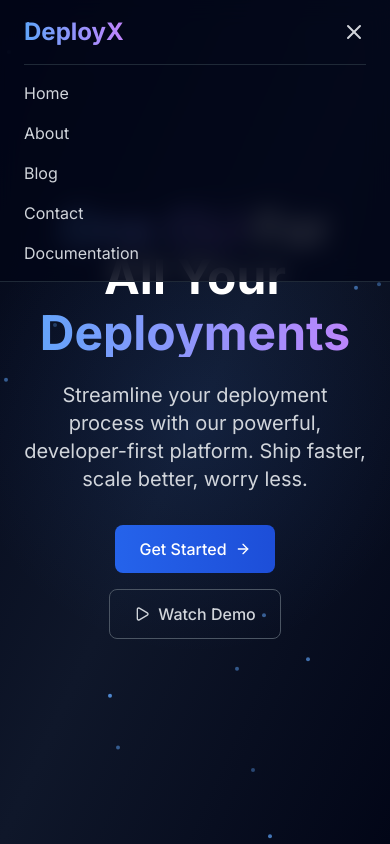
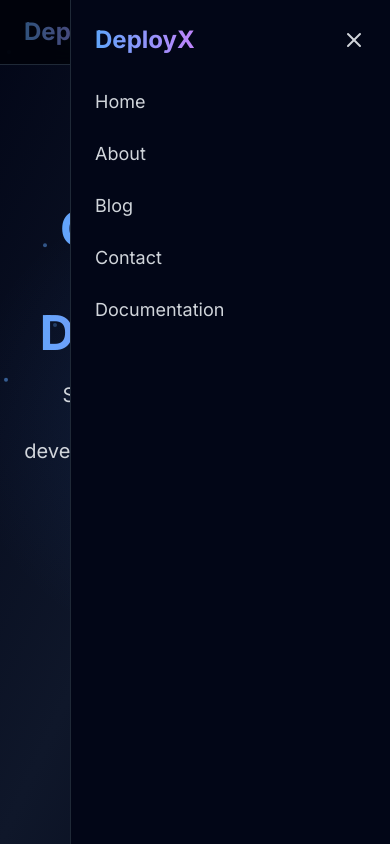
Before and after one commit to Adelodunpeter25/deployx-frontend, a React (Vite) app: page / in a window 390 px wide. Both pictures are taken after a click on the button 354 px from the left and 32 px from the top of the page. Shown: the top 844 px of the page. Built offline with nearby package versions, Linux system fonts and the light colour scheme.

Commit message:
updated hamburger on mobile to be a sidebar

```diff
--- a/src/components/Header.tsx
+++ b/src/components/Header.tsx
@@ -61,8 +61,6 @@ export default function Header() {
             ))}
           </nav>
 
-
-
           {/* Empty div for spacing */}
           <div className="hidden md:block"></div>
 
@@ -97,29 +95,52 @@ export default function Header() {
             </AnimatePresence>
           </motion.button>
         </div>
+      </div>
 
-        {/* Mobile Navigation */}
+      {/* Mobile Sidebar Overlay */}
       <AnimatePresence>
         {isMenuOpen && (
+          <>
+            {/* Backdrop */}
             <motion.div
-              className="md:hidden py-4 border-t border-gray-800"
-              initial={{ height: 0, opacity: 0 }}
-              animate={{ height: 'auto', opacity: 1 }}
-              exit={{ height: 0, opacity: 0 }}
-              transition={{ duration: 0.3 }}
+              className="fixed inset-0 bg-black/50 z-40 md:hidden"
+              initial={{ opacity: 0 }}
+              animate={{ opacity: 1 }}
+              exit={{ opacity: 0 }}
+              onClick={() => setIsMenuOpen(false)}
+            />
+
+            {/* Sidebar */}
+            <motion.div
+              className="fixed top-0 right-0 h-screen w-80 bg-dark-950 border-l border-gray-800 z-50 md:hidden"
+              initial={{ x: '100%' }}
+              animate={{ x: 0 }}
+              exit={{ x: '100%' }}
+              transition={{ type: 'tween', duration: 0.3 }}
             >
-              <nav className="flex flex-col space-y-4">
+              <div className="p-6">
+                <div className="flex items-center justify-between mb-8">
+                  <div className="text-2xl font-bold gradient-text">DeployX</div>
+                  <button
+                    onClick={() => setIsMenuOpen(false)}
+                    className="text-gray-300 hover:text-white"
+                  >
+                    <X className="w-6 h-6" />
+                  </button>
+                </div>
+
+                <nav className="flex flex-col space-y-6">
                   {navItems.map((item, index) => (
                     <motion.div
                       key={item.name}
-                    initial={{ x: -20, opacity: 0 }}
+                      initial={{ x: 20, opacity: 0 }}
                       animate={{ x: 0, opacity: 1 }}
                       transition={{ delay: index * 0.1, duration: 0.3 }}
                     >
                       {item.path.startsWith('#') ? (
                         <a
                           href={item.path}
-                        className="text-gray-300 hover:text-white transition-colors"
+                          className="text-lg text-gray-300 hover:text-white transition-colors block"
                           onClick={() => setIsMenuOpen(false)}
                         >
                           {item.name}
@@ -127,7 +148,7 @@ export default function Header() {
                       ) : (
                         <Link
                           to={item.path}
-                        className="text-gray-300 hover:text-white transition-colors"
+                          className="text-lg text-gray-300 hover:text-white transition-colors block"
                           onClick={() => setIsMenuOpen(false)}
                         >
                           {item.name}
@@ -135,12 +156,12 @@ export default function Header() {
                       )}
                     </motion.div>
                   ))}
-
                 </nav>
+              </div>
             </motion.div>
+          </>
         )}
       </AnimatePresence>
-      </div>
     </motion.header>
   )
 }
```
Lines whose indentation alone changed are shown as unchanged.
